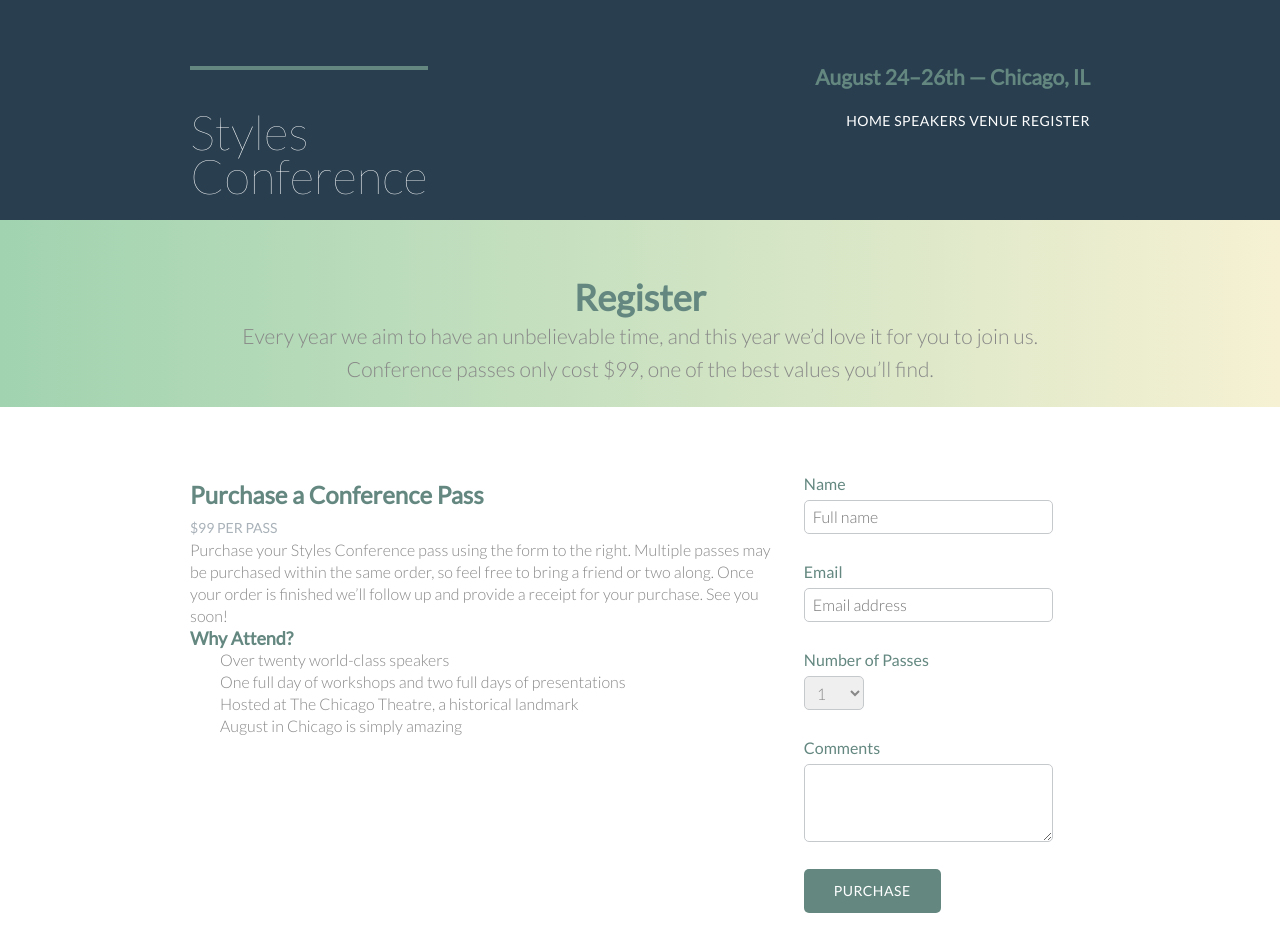
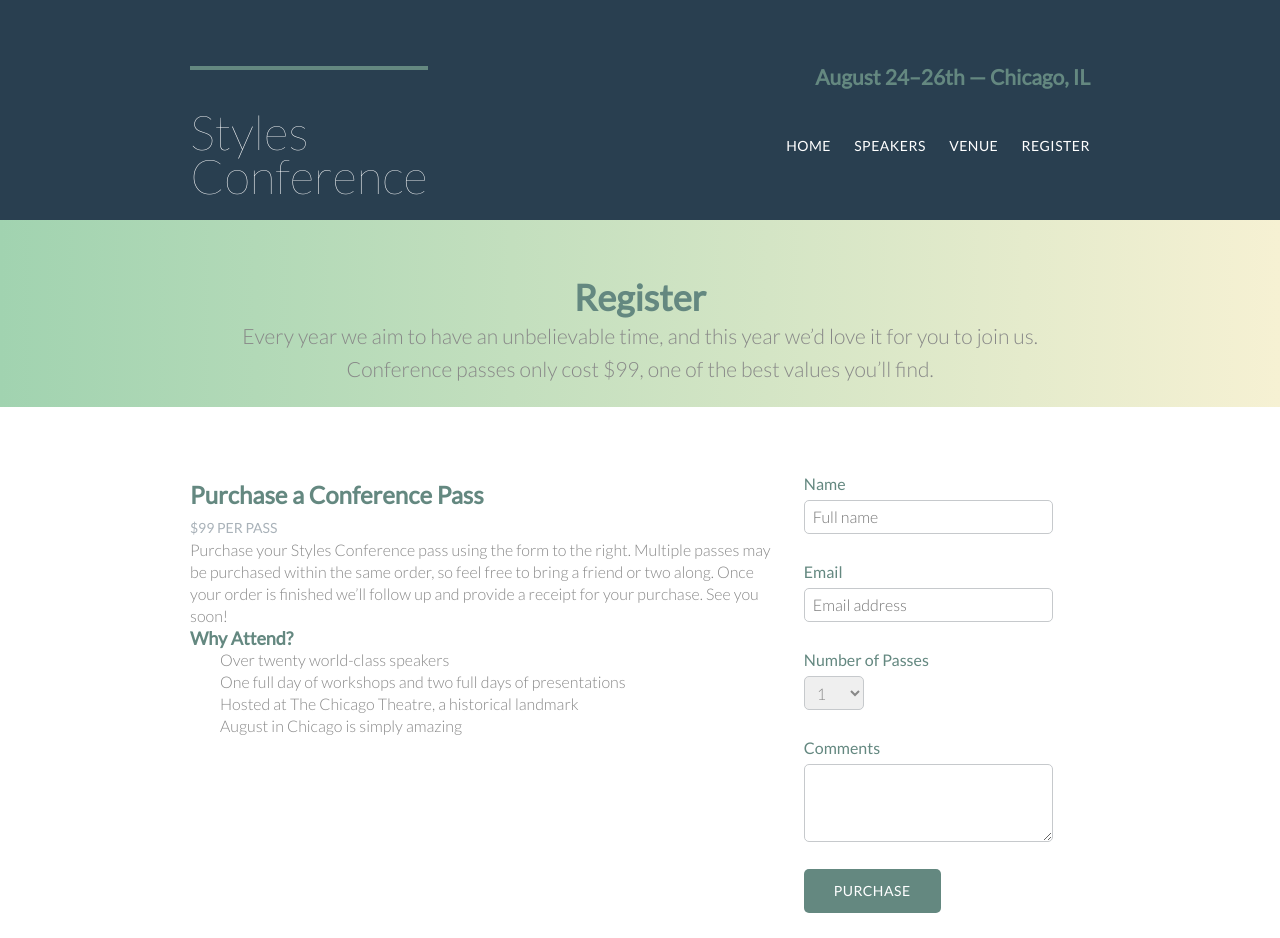
Before and after one commit to shadab-me/alt-campus, a plain HTML site: page html_css/main-project/register.html in a window 1280 px wide. Shown: the top 938 px of the page. Drawn offline with Linux system fonts and the light colour scheme.

Commit message:
Navigation Updated

```diff
--- a/html_css/main-project/asset/stylesheet/main.css
+++ b/html_css/main-project/asset/stylesheet/main.css
@@ -175,8 +175,7 @@ p a {
     display: inline-block;
     margin: 0 10px;
     vertical-align: top;
-
-
+    padding: 25px 0;
   }
   .nav li:last-child {
     margin-right: 0;
@@ -246,9 +245,7 @@ p a {
   float: left;
   font-weight: 400;
 }
-.nav {
-  text-align: right;
-}
+
 /*speaker */
 
 .row,
--- a/html_css/main-project/register.html
+++ b/html_css/main-project/register.html
@@ -14,10 +14,10 @@
         <h3 class="tagline">August 24&ndash;26th &mdash; Chicago, IL</h3>
 
     <nav class="primary-nav nav">
-    <a href="index.html">Home</a>
-    <a href="./schedule.html">Speakers</a>
-    <a href="./venue.html">Venue</a>
-    <a href="./register.html">Register</a>
+        <li><a href="index.html">Home</a></li>
+        <li><a href="./schedule.html">Speakers</a></li>
+        <li><a href="./venue.html">Venue</a></li>
+        <li><a href="./register.html">Register</a></li>
 
     </nav>
     </header>
```
Also changed, not shown: html_css/main-project/index.html (+4 -4 lines), html_css/main-project/schedule.html (+4 -4 lines), html_css/main-project/speaker.html (+1 -1 lines), html_css/main-project/venue.html (+4 -4 lines).
